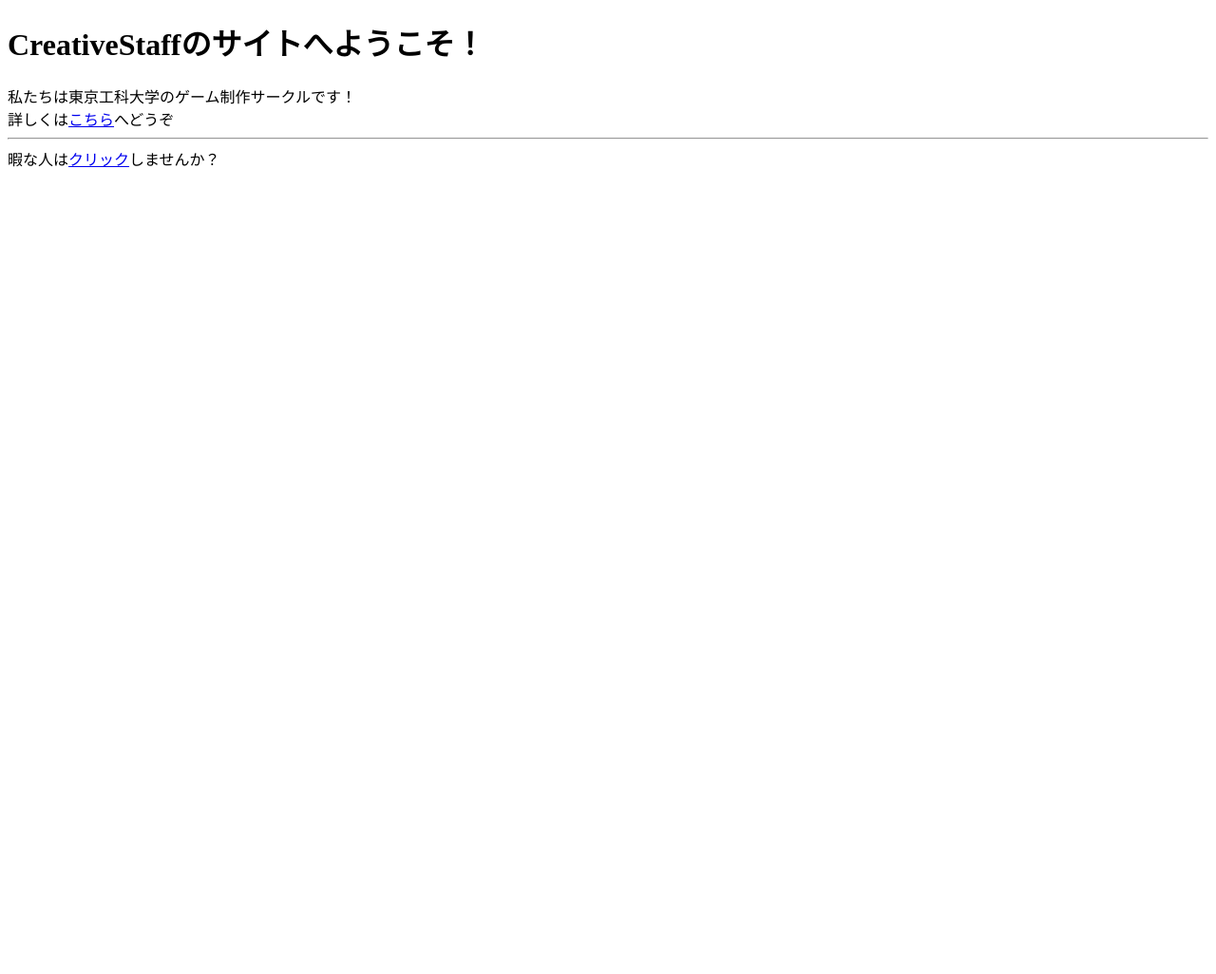
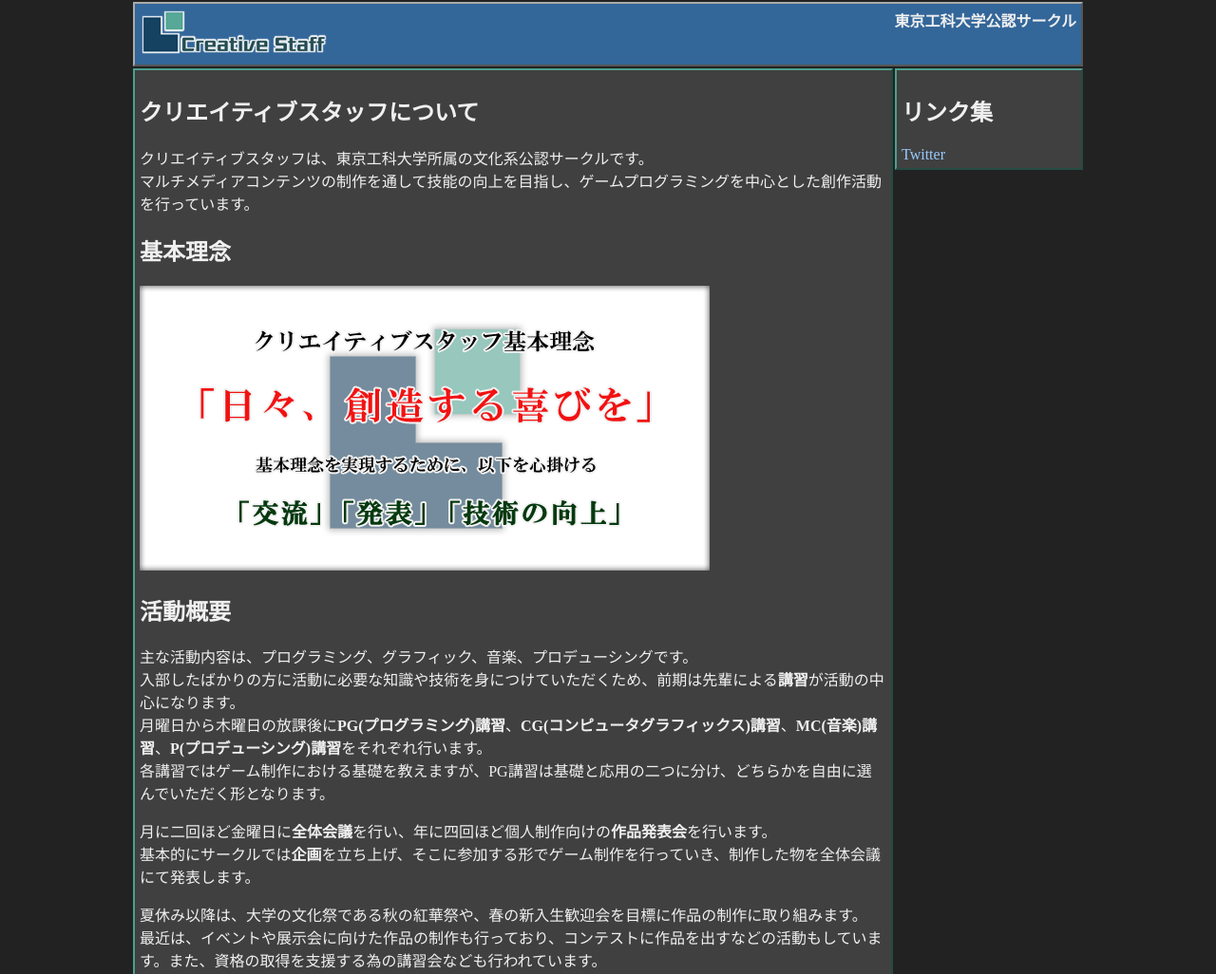
Before and after one commit to Creative-Staff/creative-staff.github.io, a plain HTML site: page index.html in a window 1280 px wide. Shown: the top 1026 px of the page at 95% size. Before the commit the page ends 800 px from the top, so only its background shows below. Drawn offline with Linux system fonts and the light colour scheme.

Commit message:
新サイト移行

```diff
--- a/click.html
+++ /dev/null
@@ -1,26 +0,0 @@
-<!DOCTYPE html>
-<html>
-<head>
-  <meta charset="utf-8">
-  <meta http-equiv="X-UA-Compatible" content="IE=edge">
-  <title>クリッカー</title>
-  <link rel="stylesheet" href="">
-  <script>
-    var text = "クリックした回数=";
-    var num = 0;
-    function add(){
-      num++;
-      document.getElementById("disp").innerHTML=text+num;
-    }
-  </script>
-</head>
-<body>
-  <h1>クリッカー</h1>
-  <p>
-    <input type="button" value="クリック！" onclick="add()"></br>
-  </p>
-  <div id="disp">
-    クリックした回数=0
-  </div>
-</body>
-</html>
--- a/index.html
+++ b/index.html
@@ -1,16 +1,59 @@
 <!DOCTYPE html>
 <html>
-<head>
-  <meta charset="utf-8">
-  <meta http-equiv="X-UA-Compatible" content="IE=edge">
-  <title>CreativeStaff</title>
-  <link rel="stylesheet" href="">
-</head>
-<body>
-  <h1>CreativeStaffのサイトへようこそ！</h1>
-  私たちは東京工科大学のゲーム制作サークルです！</br>
-  詳しくは<a href="http://www.creative-staff.com/projects/CreativeStaff">こちら</a>へどうぞ</br>
-  <hr>
-  暇な人は<a href="click.html">クリック</a>しませんか？</br>
-</body>
+    <head>
+        <meta charset="UTF-8" />
+        <title>CreativeStaff</title>
+        <link rel="icon" href="favicon.ico" />
+        <link rel="stylesheet" href="main.css" />
+    </head>
+    <body>
+        <div id="header">
+            <img src="cs_logo01_transparent.png" alt="CreativeStaff" />
+            <h4>東京工科大学公認サークル</h4>
+        </div>
+        <div id="content-main">
+            <h2>クリエイティブスタッフについて</h2>
+            <p>クリエイティブスタッフは、東京工科大学所属の文化系公認サークルです。 <br>
+            マルチメディアコンテンツの制作を通して技能の向上を目指し、ゲームプログラミングを中心とした創作活動を行っています。</p>
+
+            <h2>基本理念</h2>
+            <img src="140106162501_rinen.png" />
+
+            <h2>活動概要</h2>
+            <p>主な活動内容は、プログラミング、グラフィック、音楽、プロデューシングです。<br>
+            入部したばかりの方に活動に必要な知識や技術を身につけていただくため、前期は先輩による<b>講習</b>が活動の中心になります。<br>
+            月曜日から木曜日の放課後に<b>PG(プログラミング)講習</b>、<b>CG(コンピュータグラフィックス)講習</b>、<b>MC(音楽)講習</b>、<b>P(プロデューシング)講習</b>をそれぞれ行います。<br>
+            各講習ではゲーム制作における基礎を教えますが、PG講習は基礎と応用の二つに分け、どちらかを自由に選んでいただく形となります。</p>
+            <p>月に二回ほど金曜日に<b>全体会議</b>を行い、年に四回ほど個人制作向けの<b>作品発表会</b>を行います。<br>
+            基本的にサークルでは<b>企画</b>を立ち上げ、そこに参加する形でゲーム制作を行っていき、制作した物を全体会議にて発表します。</p>
+            <p>夏休み以降は、大学の文化祭である秋の紅華祭や、春の新入生歓迎会を目標に作品の制作に取り組みます。<br>
+            最近は、イベントや展示会に向けた作品の制作も行っており、コンテストに作品を出すなどの活動もしています。また、資格の取得を支援する為の講習会なども行われています。</p>
+
+            <p>
+                <img src="kangeikai2019_a.jpg" /> <img src="kangeikai2019_b.jpg" /> <br>
+                ▲2019年度新入生歓迎会にて
+            </p>
+            <p>
+                <img src="comike97.jpg" /> <br>
+                ▲コミックマーケット97（2019年12月）にて
+            </p>
+
+            <h2>入部希望の方へ</h2>
+            <p>東京工科大学の学生であれば、誰でも入部可能です。<br>
+            初心者の方も歓迎です！講習などで、技術の取得をサポートいたします。<br>
+            また、新歓時期以外の入部や、2年生以上の入部も歓迎します！<br>
+            入部希望の方は、下記の連絡先までご連絡下さい。</p>
+
+            <h2>連絡先</h2>
+            <address>✉ creative.staff.tut + gmail.com<br>
+                ※ + を @ に変えて下さい。</address>
+        </div>
+        <div id="sidebar">
+            <h2>リンク集</h2>
+            <a href="https://twitter.com/creative_staff">Twitter</a>
+        </div>
+        <div id="footer">
+            ©2021 CreativeStaff
+        </div>
+    </body>
 </html>
--- /dev/null
+++ b/main.css
@@ -0,0 +1,43 @@
+html {
+    background: #222;
+}
+body {
+    margin: auto;
+    width: 1000px;
+    color: #f0f0f0;
+    font-style: "ヒラギノ角ゴ", "メイリオ", "Noto Sans CJK JP", "MS Pゴシック", "sans-serif"
+}
+body > div {
+    float: left;
+    margin-top: 2px;
+    width: 100%;
+    box-sizing: border-box;
+    padding: 5px;
+    border: outset 2px #4c9f8d;
+    background: #404040;
+}
+#header, #footer {
+    background: #369;
+    border: outset 2px #aaa;
+}
+#header > h4 {
+    float: right;
+    margin: 0;
+}
+#content-main {
+    width: 800px;
+    margin-right: 2px;
+}
+#sidebar {
+    width: 198px;
+}
+a {
+    color: #9cf;
+    text-decoration: none;
+}
+a:hover {
+    text-decoration: underline;
+}
+p > img {
+    max-height: 250px;
+}
```
Also changed, not shown: maintenance.html (added, +17 -0 lines), 140106162501_rinen.png (added), comike97.jpg (added), cs_logo01_transparent.png (added), favicon.ico (added), kangeikai2019_a.jpg (added), kangeikai2019_b.jpg (added), 1 other file.
